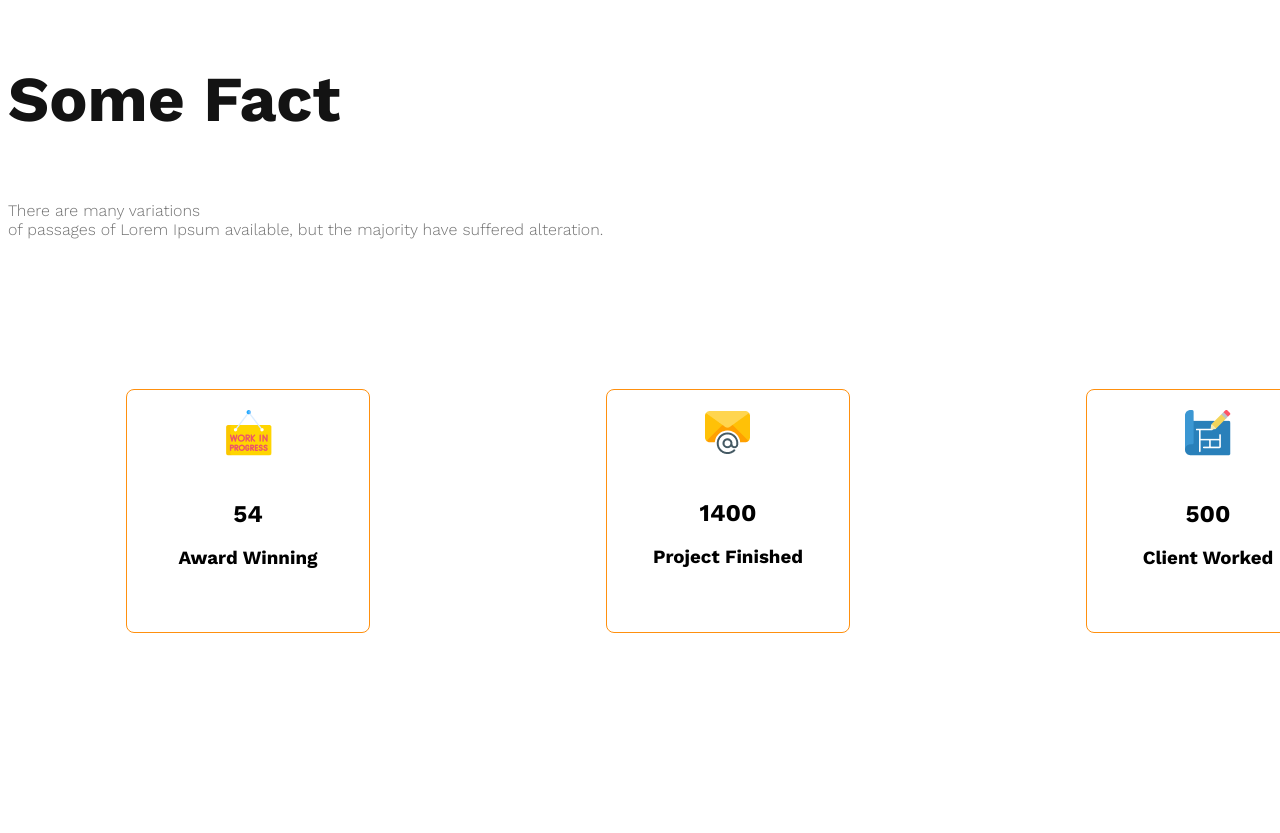
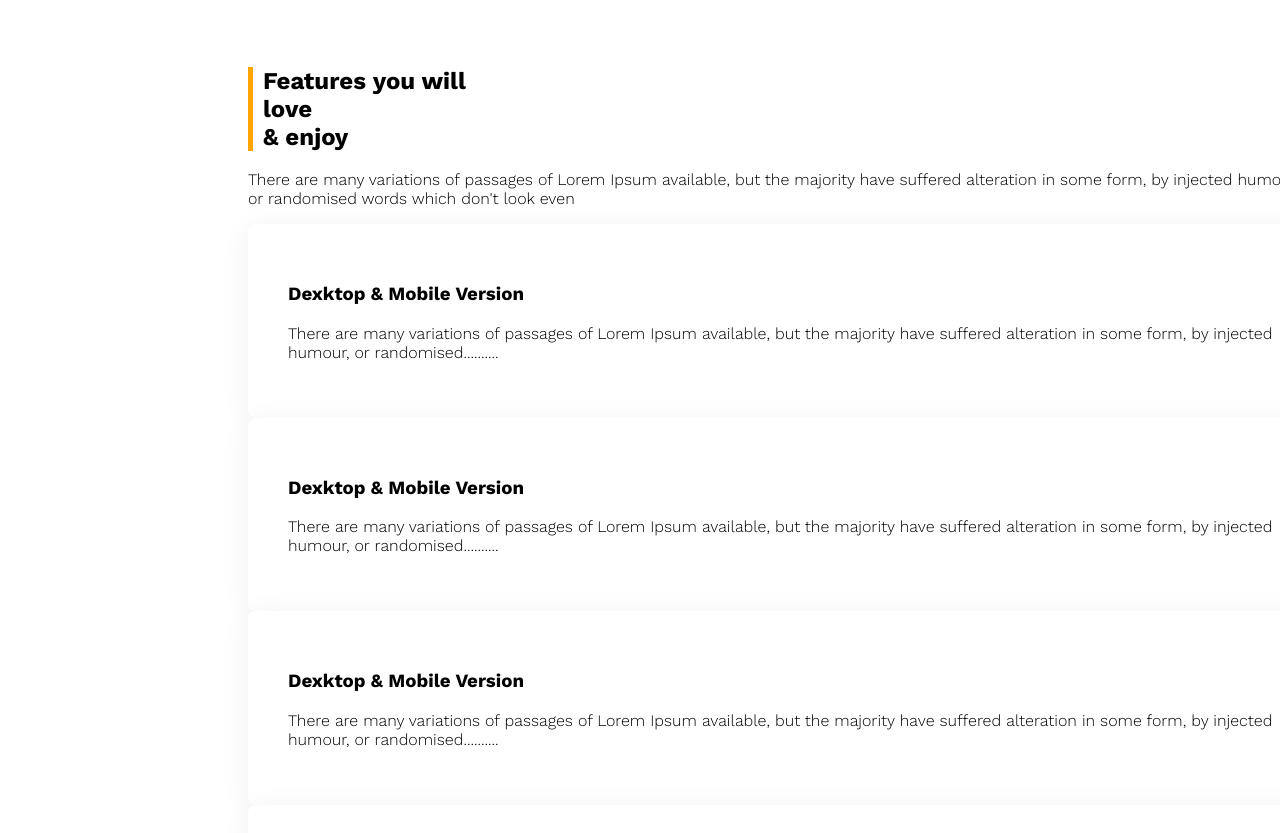
Before and after one commit to AbuHasnth/g3-architect-website, a plain HTML site: page index.html in a window 1280 px wide. Shown: the part 2603-3436 px from the top of the page. Before the commit the page ends 3306 px from the top, so only its background shows below. Drawn offline with nearby package versions, Linux system fonts and the light colour scheme.

Commit message:
feature section added

```diff
--- a/index.html
+++ b/index.html
@@ -52,6 +52,46 @@
 
         <section class="feature-section">
 
+            <div class="feature-container">
+
+                <div class="feature-card-containter">
+                    <h1>Features you will <br>
+                         love <br>& enjoy</h1>
+                <p>
+                    There are many variations of passages of Lorem Ipsum available, but the majority have suffered alteration in some form, by injected humour, or randomised words which don't look even
+                </p>
+                    <div class="card">
+                        <h3>Dexktop & Mobile Version</h3>
+                        <p>
+                            There are many variations of passages of Lorem Ipsum available, but the majority have suffered alteration in some form, by injected humour, or randomised..........
+                        </p>
+                    </div>
+                    <div class="card">
+                        <h3>Dexktop & Mobile Version</h3>
+                        <p>
+                            There are many variations of passages of Lorem Ipsum available, but the majority have suffered alteration in some form, by injected humour, or randomised..........
+                        </p>
+                    </div>
+                    <div class="card">
+                        <h3>Dexktop & Mobile Version</h3>
+                        <p>
+                            There are many variations of passages of Lorem Ipsum available, but the majority have suffered alteration in some form, by injected humour, or randomised..........
+                        </p>
+                    </div>
+                    <div class="card">
+                        <h3>Dexktop & Mobile Version</h3>
+                        <p>
+                            There are many variations of passages of Lorem Ipsum available, but the majority have suffered alteration in some form, by injected humour, or randomised..........
+                        </p>
+                    </div>
+                    </div>
+
+
+                <div class="feature-image-container">
+                    <img src="./g3-architects-resources-main/images/architect.png" alt="">
+                </div>
+            </div>
+
         </section>
 
 
--- a/style.css
+++ b/style.css
@@ -86,7 +86,7 @@ nav li{
 /*style for team section*/
 
 main{
-    width: 1920px;
+    width: auto;
 
     background-color: #FFF;
     margin: 70px auto;
@@ -95,6 +95,8 @@ main{
 .team-container{
     display: flex;
     align-items: center;
+    width: 60%;
+    margin: 0 auto;
 }
 
 .teams-img-container{
@@ -130,6 +132,35 @@ height: 241.831px;
 
 .fact-card img{
     padding: 20px;
+}
+
+/*sty for feature container*/
+.feature-container{
+    width: 1920px;
+    height: 4760px;
+    background: #FFF;
+    display: flex;
+    margin-top: 50px;
+}
+
+.feature-container .card{
+    border-radius: 8px;
+    background: #FFF;
+    box-shadow: 0px 4px 30px 0px rgba(0, 0, 0, 0.06);
+    padding: 40px;
+}
+
+.feature-image-container{
+    margin-left: 146px;
+}
+.feature-container{
+    margin-left: 240px;
+    margin-right: 240px;
+}
+
+.feature-card-containter h1{
+    border-left: 5px solid orange;
+    padding-left: 10px;
 }
 
 
@@ -207,7 +238,7 @@ height: 241.831px;
         grid-template-columns: 1fr;
     }
     .team-container{
-        margin-right: 1500px;
+        align-items: center;
     }
     .team-content{
         padding-left: 20px;
```
